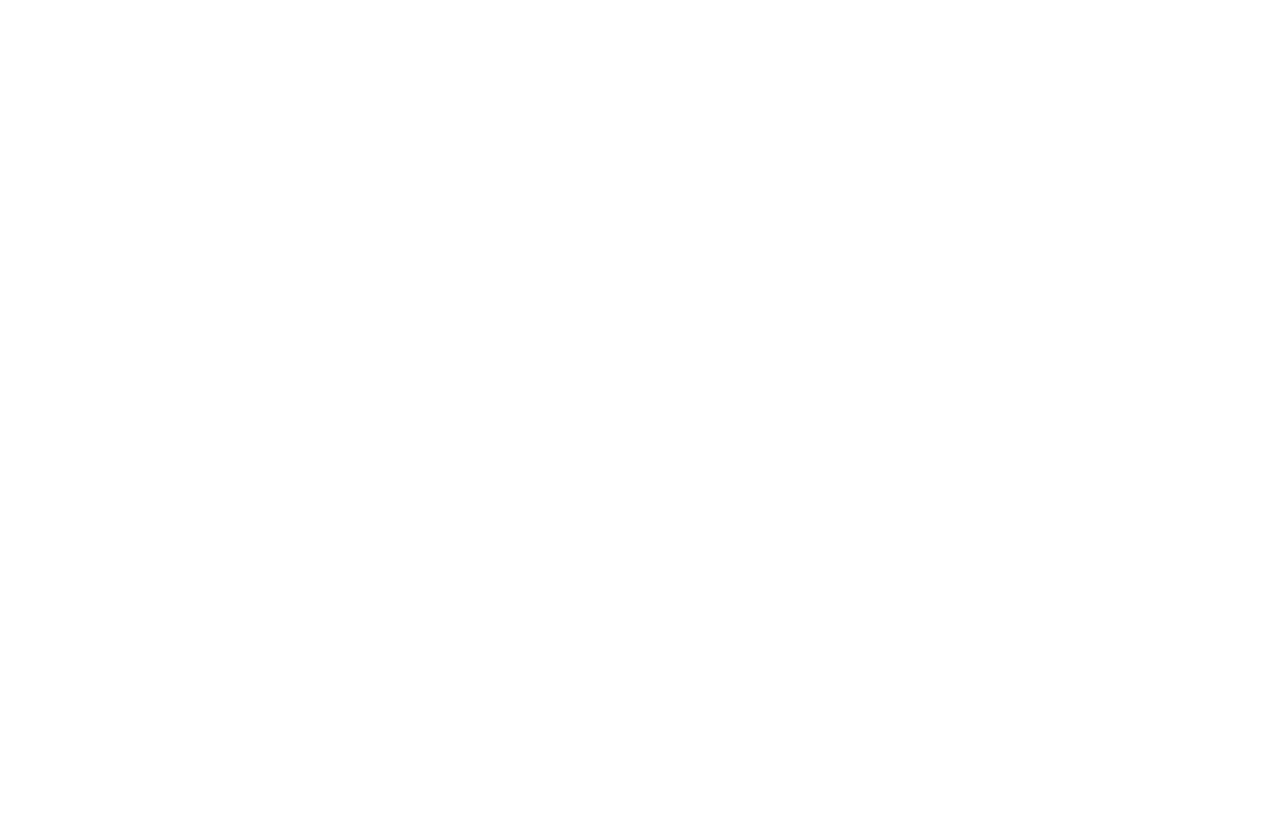
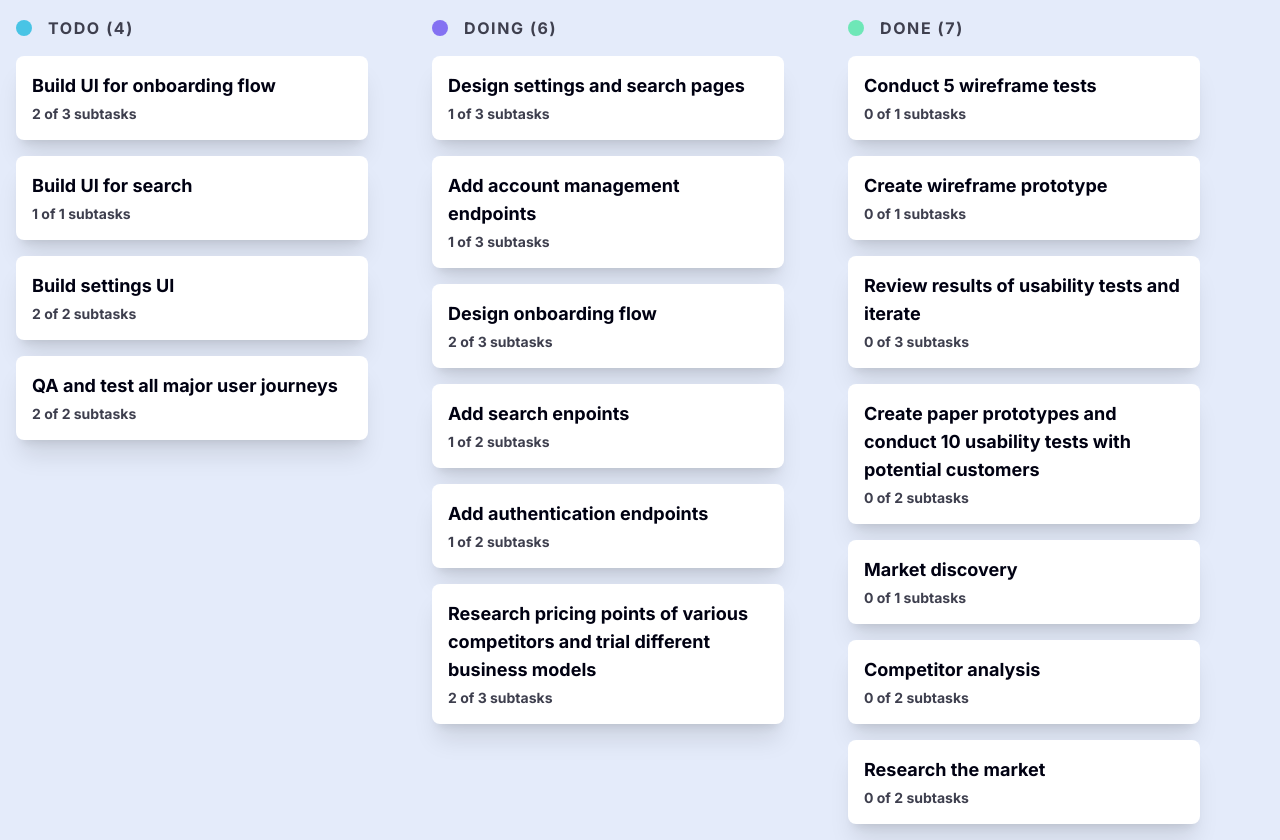
Before and after one commit to botirk38/kanban-task-management-app, a Next.js app: page / in a window 1280 px wide. Before the commit the page ends 800 px from the top, so only its background shows below. Built offline with nearby package versions, Linux system fonts and the light colour scheme.

Commit message:
commit board render fix

```diff
--- a/app/components/Dashboard.tsx
+++ b/app/components/Dashboard.tsx
@@ -10,13 +10,15 @@
 import useColumnIcons from '../hooks/columnIcons';
 import useTaskOperations from '../hooks/taskOperations';
 import TaskColumn from './dashboard/TaskColumn';
+import { BoardsContext } from './context/BoardsContext';
 
 const Dashboard = () => {
     const { currentBoard, setCurrentBoard } = useContext(BoardContext);
+    const {boards} = useContext(BoardsContext);
     const [taskOpen, setTaskOpen] = useState(false);
     const [selectedTask, setSelectedTask] = useState<Task | null>(null);
     const statuses = Array.from(new Set(currentBoard?.columns.flatMap(column => column.name) || []));
-    const currentBoardWithIcons = useColumnIcons(currentBoard || { name: "", columns: [] });
+    const currentBoardWithIcons = useColumnIcons(currentBoard || boards[0]);
     const { openTask, handleStatusChange, toggleSubtaskCompleted } = useTaskOperations({
         currentBoard,
         setCurrentBoard,
@@ -25,11 +27,10 @@
         setTaskOpen
     });
 
-    if (currentBoard && currentBoard.columns) {
         return (
             <main className='min-h-screen overflow-y-hidden'>
                 <div className="hidden">
-                    <h1>{currentBoard.name}</h1>
+                    <h1>{currentBoard?.name}</h1>
                 <div>
                     <ButtonPrimary>Add new Task</ButtonPrimary>
                     <button><Image src="/assets/icon-vertical-ellipsis.svg" alt="More Info" width={10} height={10} /> </button>
@@ -52,9 +53,7 @@
                 </section>
             </main>
         );
-    } else {
-        return <main></main>;
     }
-}
+
 
 export default Dashboard;
```
